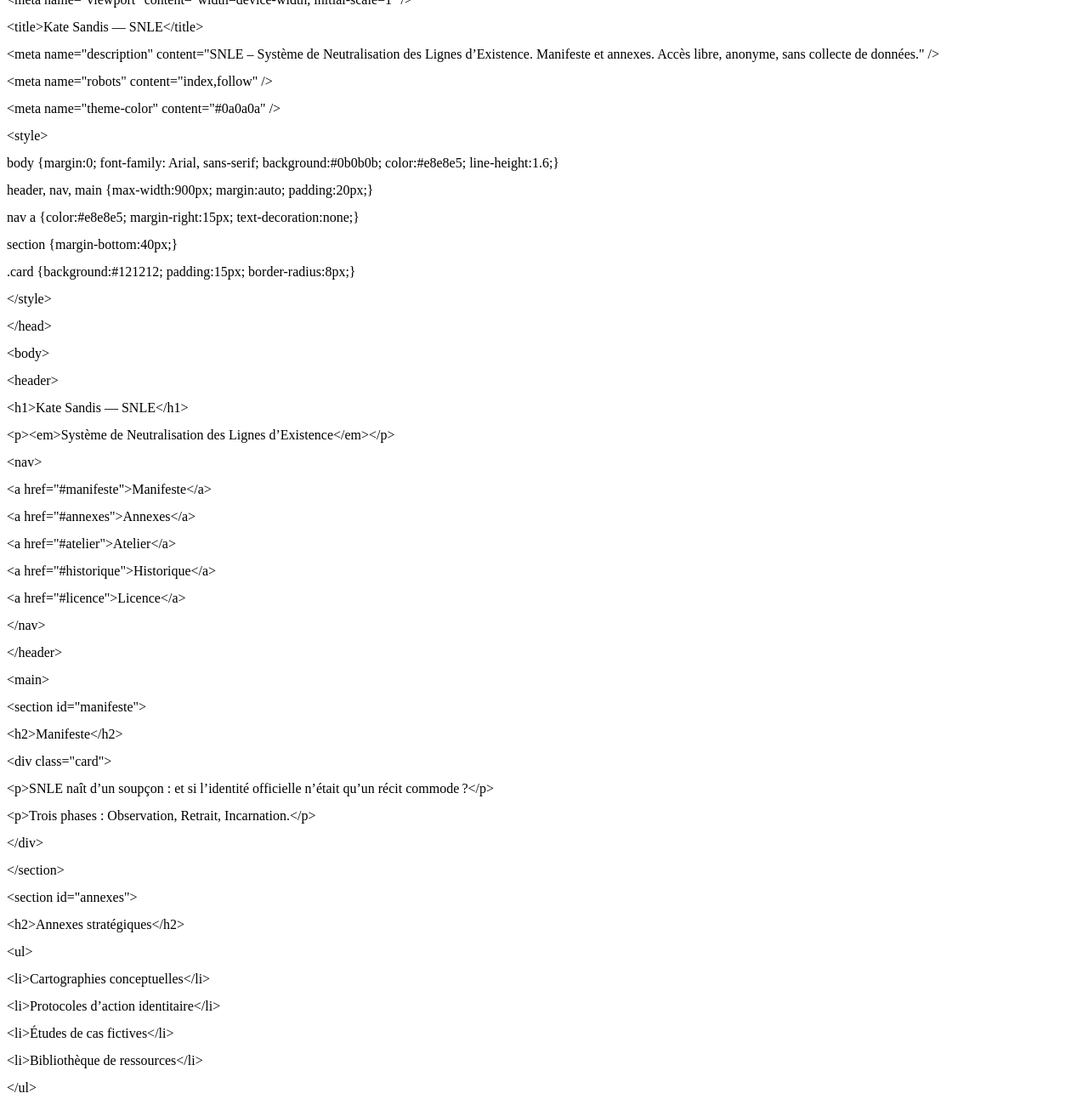
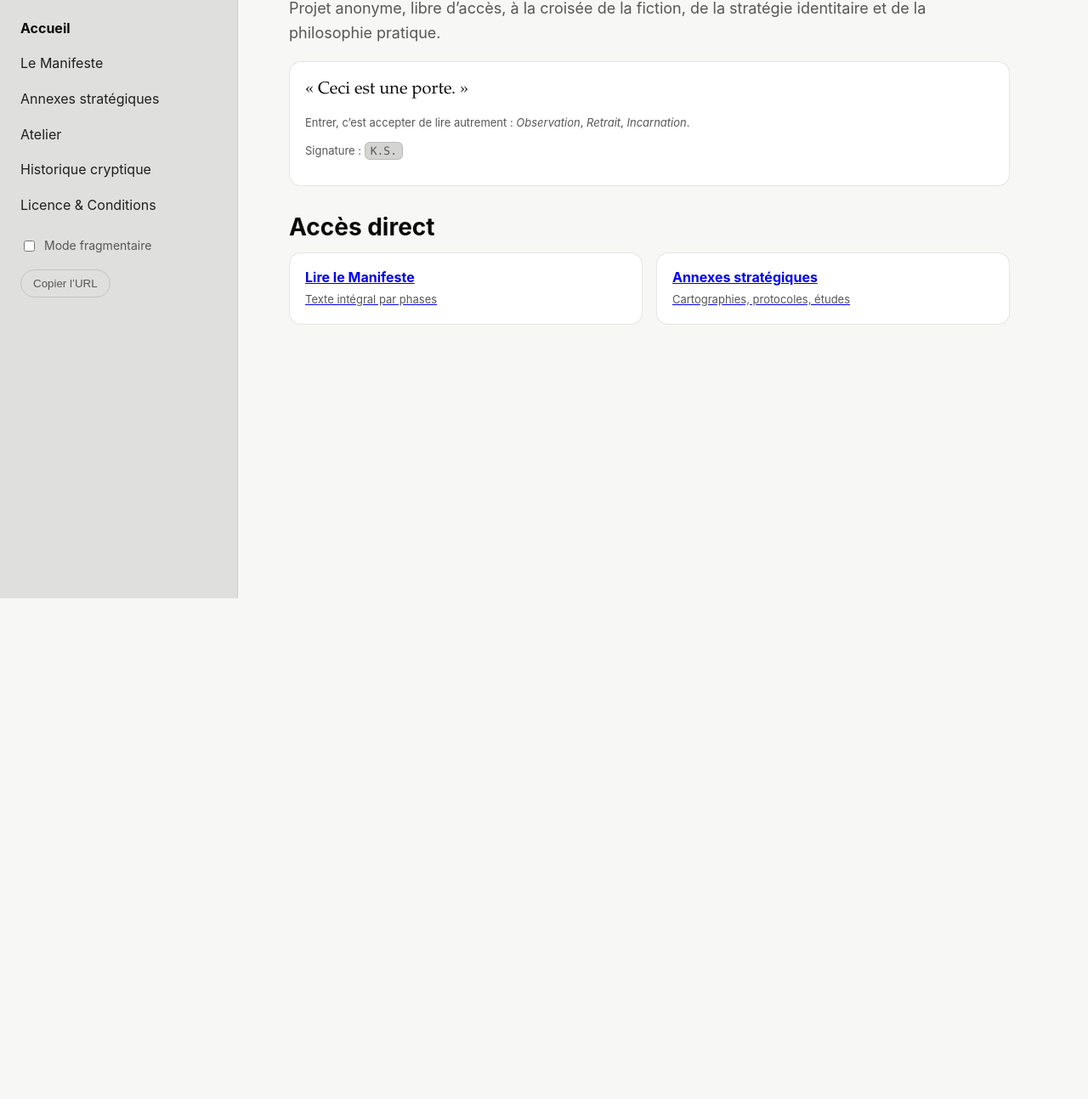
Before and after one commit to KateSandis/snle-site, a plain HTML site: page index.html in a window 1280 px wide. Shown: the part 144-1437 px from the top of the page at 85% size. After the commit the page ends 848 px from the top, so only its background shows below. Drawn offline with Linux system fonts and the light colour scheme.

Commit message:
index.html

```diff
--- a/index.html
+++ b/index.html
@@ -1,122 +1,243 @@
-<!DOCTYPE HTML PUBLIC "-//W3C//DTD HTML 4.0 Transitional//EN">
-<html>
+<!DOCTYPE html>
+<html lang="fr">
 <head>
-	<meta http-equiv="content-type" content="text/html; charset=windows-1252"/>
-	<title></title>
-	<meta name="generator" content="LibreOffice 7.2.2.2 (Windows)"/>
-	<meta name="created" content="00:00:00"/>
-	<meta name="changed" content="2025-08-13T12:20:48.305000000"/>
-	<style type="text/css">
-		@page { size: 21cm 29.7cm; margin: 2cm }
-		p { line-height: 115%; margin-bottom: 0.25cm; background: transparent }
-	</style>
+  <meta charset="utf-8">
+  <meta name="viewport" content="width=device-width, initial-scale=1">
+  <title>SNLE — Kate Sandis</title>
+  <meta name="description" content="SNLE – Système de Neutralisation des Lignes d’Existence. Manifeste et annexes libres d’accès. Aucune collecte de données.">
+  <meta name="robots" content="index,follow">
+  <meta name="color-scheme" content="dark light">
+  <style>
+    :root {
+      --bg: #0b0b0b; --fg: #e8e8e5; --muted:#b7b7b1; --card:#121212;
+      --mono: ui-monospace, SFMono-Regular, Menlo, Monaco, Consolas, "Liberation Mono", "Courier New", monospace;
+      --serif: ui-serif, "Iowan Old Style", Garamond, "Times New Roman", serif;
+      --sans: Inter, ui-sans-serif, system-ui, -apple-system, Segoe UI, Roboto, Helvetica, Arial;
+    }
+    @media (prefers-color-scheme: light){ :root{ --bg:#f7f7f5; --fg:#0b0b0b; --muted:#575757; --card:#ffffff; } }
+    html,body{height:100%}
+    body{margin:0;background:var(--bg);color:var(--fg);font-family:var(--sans);line-height:1.6;display:grid;grid-template-columns:280px 1fr;min-height:100dvh}
+    /* Sidebar */
+    aside{border-right:1px solid rgba(127,127,127,.2);padding:24px;position:sticky;top:0;height:100dvh;overflow:auto;background:color-mix(in srgb,var(--bg) 90%, var(--fg))}
+    .brand h2{margin:0}
+    .brand small{color:var(--muted);font-family:var(--mono)}
+    nav a{display:block;color:inherit;text-decoration:none;padding:8px 0;opacity:.9}
+    nav a[aria-current="page"]{opacity:1;font-weight:700}
+    .meta{margin-top:16px;font-size:12px;color:var(--muted)}
+    .toggle{margin-top:16px;display:flex;gap:8px;align-items:center;font-size:14px;color:var(--muted)}
+    /* Main */
+    main{padding:32px clamp(24px,6vw,60px)}
+    section{display:none;max-width:84ch}
+    section.active{display:block}
+    h1,h2,h3{line-height:1.2}
+    h1{font-size:clamp(28px,4vw,40px);margin:0 0 12px}
+    h2{font-size:clamp(22px,3vw,28px);margin:32px 0 12px}
+    p.lead{font-size:18px;color:var(--muted);margin-top:0}
+    .card{background:var(--card);border:1px solid rgba(127,127,127,.2);padding:16px 18px;border-radius:14px}
+    .grid{display:grid;gap:16px}
+    .grid.two{grid-template-columns:repeat(auto-fit,minmax(260px,1fr))}
+    .muted{color:var(--muted)}
+    .small{font-size:13px}
+    .btn{appearance:none;border:1px solid rgba(127,127,127,.3);color:inherit;background:transparent;border-radius:999px;padding:8px 14px;cursor:pointer}
+    .btn:hover{border-color:rgba(127,127,127,.6)}
+    .kbd{font-family:var(--mono);background:color-mix(in srgb,var(--bg) 85%, var(--fg));border:1px solid rgba(127,127,127,.3);padding:2px 6px;border-radius:6px}
+    hr{border:0;border-top:1px solid rgba(127,127,127,.25);margin:24px 0}
+    @media (max-width: 880px){ body{grid-template-columns:1fr} aside{position:static;height:auto} }
+    @media print{aside{display:none}body{grid-template-columns:1fr;background:#fff;color:#000}main{color:#000}.card{border:1px solid #ccc;background:#fff}}
+  </style>
 </head>
-<body lang="fr-FR" link="#000080" vlink="#800000" dir="ltr"><p style="line-height: 100%; margin-bottom: 0cm">
-&lt;!DOCTYPE html&gt;</p>
-<p style="line-height: 100%; margin-bottom: 0cm">&lt;html lang=&quot;fr&quot;&gt;</p>
-<p style="line-height: 100%; margin-bottom: 0cm">&lt;head&gt;</p>
-<p style="line-height: 100%; margin-bottom: 0cm">&lt;meta
-charset=&quot;utf-8&quot; /&gt;</p>
-<p style="line-height: 100%; margin-bottom: 0cm">&lt;meta
-name=&quot;viewport&quot; content=&quot;width=device-width,
-initial-scale=1&quot; /&gt;</p>
-<p style="line-height: 100%; margin-bottom: 0cm">&lt;title&gt;Kate
-Sandis &mdash; SNLE&lt;/title&gt;</p>
-<p style="line-height: 100%; margin-bottom: 0cm">&lt;meta
-name=&quot;description&quot; content=&quot;SNLE &ndash; Syst&egrave;me
-de Neutralisation des Lignes d&rsquo;Existence. Manifeste et annexes.
-Acc&egrave;s libre, anonyme, sans collecte de donn&eacute;es.&quot;
-/&gt;</p>
-<p style="line-height: 100%; margin-bottom: 0cm">&lt;meta
-name=&quot;robots&quot; content=&quot;index,follow&quot; /&gt;</p>
-<p style="line-height: 100%; margin-bottom: 0cm">&lt;meta
-name=&quot;theme-color&quot; content=&quot;#0a0a0a&quot; /&gt;</p>
-<p style="line-height: 100%; margin-bottom: 0cm">&lt;style&gt;</p>
-<p style="line-height: 100%; margin-bottom: 0cm">body {margin:0;
-font-family: Arial, sans-serif; background:#0b0b0b; color:#e8e8e5;
-line-height:1.6;}</p>
-<p style="line-height: 100%; margin-bottom: 0cm">header, nav, main
-{max-width:900px; margin:auto; padding:20px;}</p>
-<p style="line-height: 100%; margin-bottom: 0cm">nav a
-{color:#e8e8e5; margin-right:15px; text-decoration:none;}</p>
-<p style="line-height: 100%; margin-bottom: 0cm">section
-{margin-bottom:40px;}</p>
-<p style="line-height: 100%; margin-bottom: 0cm">.card
-{background:#121212; padding:15px; border-radius:8px;}</p>
-<p style="line-height: 100%; margin-bottom: 0cm">&lt;/style&gt;</p>
-<p style="line-height: 100%; margin-bottom: 0cm">&lt;/head&gt;</p>
-<p style="line-height: 100%; margin-bottom: 0cm">&lt;body&gt;</p>
-<p style="line-height: 100%; margin-bottom: 0cm">&lt;header&gt;</p>
-<p style="line-height: 100%; margin-bottom: 0cm">&lt;h1&gt;Kate
-Sandis &mdash; SNLE&lt;/h1&gt;</p>
-<p style="line-height: 100%; margin-bottom: 0cm">&lt;p&gt;&lt;em&gt;Syst&egrave;me
-de Neutralisation des Lignes d&rsquo;Existence&lt;/em&gt;&lt;/p&gt;</p>
-<p style="line-height: 100%; margin-bottom: 0cm">&lt;nav&gt;</p>
-<p style="line-height: 100%; margin-bottom: 0cm">&lt;a
-href=&quot;#manifeste&quot;&gt;Manifeste&lt;/a&gt;</p>
-<p style="line-height: 100%; margin-bottom: 0cm">&lt;a
-href=&quot;#annexes&quot;&gt;Annexes&lt;/a&gt;</p>
-<p style="line-height: 100%; margin-bottom: 0cm">&lt;a
-href=&quot;#atelier&quot;&gt;Atelier&lt;/a&gt;</p>
-<p style="line-height: 100%; margin-bottom: 0cm">&lt;a
-href=&quot;#historique&quot;&gt;Historique&lt;/a&gt;</p>
-<p style="line-height: 100%; margin-bottom: 0cm">&lt;a
-href=&quot;#licence&quot;&gt;Licence&lt;/a&gt;</p>
-<p style="line-height: 100%; margin-bottom: 0cm">&lt;/nav&gt;</p>
-<p style="line-height: 100%; margin-bottom: 0cm">&lt;/header&gt;</p>
-<p style="line-height: 100%; margin-bottom: 0cm">&lt;main&gt;</p>
-<p style="line-height: 100%; margin-bottom: 0cm">&lt;section
-id=&quot;manifeste&quot;&gt;</p>
-<p style="line-height: 100%; margin-bottom: 0cm">&lt;h2&gt;Manifeste&lt;/h2&gt;</p>
-<p style="line-height: 100%; margin-bottom: 0cm">&lt;div
-class=&quot;card&quot;&gt;</p>
-<p style="line-height: 100%; margin-bottom: 0cm">&lt;p&gt;SNLE na&icirc;t
-d&rsquo;un soup&ccedil;on : et si l&rsquo;identit&eacute; officielle
-n&rsquo;&eacute;tait qu&rsquo;un r&eacute;cit commode&#8239;?&lt;/p&gt;</p>
-<p style="line-height: 100%; margin-bottom: 0cm">&lt;p&gt;Trois
-phases : Observation, Retrait, Incarnation.&lt;/p&gt;</p>
-<p style="line-height: 100%; margin-bottom: 0cm">&lt;/div&gt;</p>
-<p style="line-height: 100%; margin-bottom: 0cm">&lt;/section&gt;</p>
-<p style="line-height: 100%; margin-bottom: 0cm">&lt;section
-id=&quot;annexes&quot;&gt;</p>
-<p style="line-height: 100%; margin-bottom: 0cm">&lt;h2&gt;Annexes
-strat&eacute;giques&lt;/h2&gt;</p>
-<p style="line-height: 100%; margin-bottom: 0cm">&lt;ul&gt;</p>
-<p style="line-height: 100%; margin-bottom: 0cm">&lt;li&gt;Cartographies
-conceptuelles&lt;/li&gt;</p>
-<p style="line-height: 100%; margin-bottom: 0cm">&lt;li&gt;Protocoles
-d&rsquo;action identitaire&lt;/li&gt;</p>
-<p style="line-height: 100%; margin-bottom: 0cm">&lt;li&gt;&Eacute;tudes
-de cas fictives&lt;/li&gt;</p>
-<p style="line-height: 100%; margin-bottom: 0cm">&lt;li&gt;Biblioth&egrave;que
-de ressources&lt;/li&gt;</p>
-<p style="line-height: 100%; margin-bottom: 0cm">&lt;/ul&gt;</p>
-<p style="line-height: 100%; margin-bottom: 0cm">&lt;/section&gt;</p>
-<p style="line-height: 100%; margin-bottom: 0cm">&lt;section
-id=&quot;atelier&quot;&gt;</p>
-<p style="line-height: 100%; margin-bottom: 0cm">&lt;h2&gt;Atelier&lt;/h2&gt;</p>
-<p style="line-height: 100%; margin-bottom: 0cm">&lt;p&gt;Outils et
-gabarits pour cr&eacute;er votre propre syst&egrave;me de
-neutralisation identitaire.&lt;/p&gt;</p>
-<p style="line-height: 100%; margin-bottom: 0cm">&lt;/section&gt;</p>
-<p style="line-height: 100%; margin-bottom: 0cm">&lt;section
-id=&quot;historique&quot;&gt;</p>
-<p style="line-height: 100%; margin-bottom: 0cm">&lt;h2&gt;Historique
-cryptique&lt;/h2&gt;</p>
-<p style="line-height: 100%; margin-bottom: 0cm">&lt;p&gt;Entr&eacute;es
-anonymes, dat&eacute;es UTC, retra&ccedil;ant les &eacute;volutions
-du projet.&lt;/p&gt;</p>
-<p style="line-height: 100%; margin-bottom: 0cm">&lt;/section&gt;</p>
-<p style="line-height: 100%; margin-bottom: 0cm">&lt;section
-id=&quot;licence&quot;&gt;</p>
-<p style="line-height: 100%; margin-bottom: 0cm">&lt;h2&gt;Licence &amp;
-Conditions&lt;/h2&gt;</p>
-<p style="line-height: 100%; margin-bottom: 0cm">&lt;p&gt;Contenu
-sous licence CC BY-NC-SA 4.0. Site statique, aucune collecte de
-donn&eacute;es.&lt;/p&gt;</p>
-<p style="line-height: 100%; margin-bottom: 0cm">&lt;/section&gt;</p>
-<p style="line-height: 100%; margin-bottom: 0cm">&lt;/main&gt;</p>
-<p style="line-height: 100%; margin-bottom: 0cm">&lt;/body&gt;</p>
-<p style="line-height: 100%; margin-bottom: 0cm">&lt;/html&gt;</p>
+<body>
+  <aside>
+    <div class="brand">
+      <h2>Kate Sandis</h2>
+      <div class="small">SNLE — Manifeste ouvert</div>
+      <div class="meta">Site statique. Aucune collecte. Aucun cookie. Aucune analytics.</div>
+    </div>
+    <nav style="margin-top:24px">
+      <a href="#/" data-route>Accueil</a>
+      <a href="#/manifeste" data-route>Le Manifeste</a>
+      <a href="#/annexes" data-route>Annexes stratégiques</a>
+      <a href="#/atelier" data-route>Atelier</a>
+      <a href="#/historique" data-route>Historique cryptique</a>
+      <a href="#/licence" data-route>Licence & Conditions</a>
+    </nav>
+    <div class="toggle">
+      <input id="fragmentToggle" type="checkbox">
+      <label for="fragmentToggle">Mode fragmentaire</label>
+    </div>
+    <div class="meta small">
+      <button class="btn" id="shareBtn" type="button">Copier l’URL</button>
+      <span id="shareState" class="small muted" aria-live="polite"></span>
+    </div>
+  </aside>
+
+  <main>
+    <noscript>
+      <div class="card small">JavaScript désactivé : la navigation fonctionnera, mais certaines fonctions (fragments, atelier) seront inactives.</div>
+    </noscript>
+
+    <!-- Accueil -->
+    <section id="home" class="active" role="region" aria-labelledby="home-title">
+      <h1 id="home-title">SNLE — Système de Neutralisation des Lignes d’Existence</h1>
+      <p class="lead">Projet anonyme, libre d’accès, à la croisée de la fiction, de la stratégie identitaire et de la philosophie pratique.</p>
+      <div class="card">
+        <p style="font-family:var(--serif);font-size:20px;margin:0 0 8px">« Ceci est une porte. »</p>
+        <p class="muted small">Entrer, c’est accepter de lire autrement : <em>Observation</em>, <em>Retrait</em>, <em>Incarnation</em>.</p>
+        <p class="small muted">Signature : <span class="kbd">K.S.</span></p>
+      </div>
+      <h2>Accès direct</h2>
+      <div class="grid two">
+        <a class="card" href="#/manifeste"><strong>Lire le Manifeste</strong><br><span class="muted small">Texte intégral par phases</span></a>
+        <a class="card" href="#/annexes"><strong>Annexes stratégiques</strong><br><span class="muted small">Cartographies, protocoles, études</span></a>
+      </div>
+    </section>
+
+    <!-- Manifeste -->
+    <section id="manifeste" role="region" aria-labelledby="manifeste-title">
+      <h1 id="manifeste-title">Le Manifeste SNLE</h1>
+      <p class="lead">Trilogie : <strong>Observation</strong> · <strong>Retrait</strong> · <strong>Incarnation</strong>. Lecture continue ou fragmentaire.</p>
+
+      <h2>Préambule</h2>
+      <p data-frag>SNLE naît d’un soupçon : et si l’identité officielle n’était qu’un récit commode ?</p>
+      <p data-frag>Nous proposons une discipline douce : se soustraire à la capture narrative, puis écrire autrement.</p>
+
+      <h2>Phase I — Observation</h2>
+      <p data-frag>Cartographier les prises : noms, numéros, habitudes, gestes. Ce qui s’accroche indique ce qui retient.</p>
+      <p data-frag>Observer sans conclure : toute conclusion est déjà une appartenance.</p>
+
+      <h2>Phase II — Retrait</h2>
+      <p data-frag>Disparaître n’est pas s’absenter : c’est redistribuer la lumière.</p>
+      <p data-frag>Débrancher les réflexes d’aveu. Réapprendre à ne rien devoir à l’algorithme.</p>
+
+      <h2>Phase III — Incarnation</h2>
+      <p data-frag>Choisir la fiction opératoire : une identité d’usage, réversible, éthique.</p>
+      <p data-frag>Habiter la faille : parler juste assez pour déplacer.</p>
+
+      <div class="card small muted">Téléchargements (bientôt) : PDF du Manifeste · EPUB · TXT minimal.</div>
+    </section>
+
+    <!-- Annexes -->
+    <section id="annexes" role="region" aria-labelledby="annexes-title">
+      <h1 id="annexes-title">Annexes stratégiques</h1>
+      <div class="grid two">
+        <div class="card">
+          <h3>Cartographies conceptuelles</h3>
+          <p class="muted small">Diagrammes des prises, lignes d’existence, zones de capture.</p>
+        </div>
+        <div class="card">
+          <h3>Protocoles d’action identitaire</h3>
+          <p class="muted small">Recettes sobres, légales : minimiser, déplacer, dissoudre.</p>
+        </div>
+        <div class="card">
+          <h3>Études de cas (fictions)</h3>
+          <p class="muted small">Expériences narratives : avatars utiles, masques éthiques.</p>
+        </div>
+        <div class="card">
+          <h3>Bibliothèque</h3>
+          <p class="muted small">Citations-outils et ressources libres.</p>
+        </div>
+      </div>
+    </section>
+
+    <!-- Atelier -->
+    <section id="atelier" role="region" aria-labelledby="atelier-title">
+      <h1 id="atelier-title">Atelier</h1>
+      <p class="lead">Outils locaux, sans serveur. Rien n’est envoyé nulle part.</p>
+      <div class="card">
+        <h3>Générateur de fragments</h3>
+        <p class="small muted">Cliquez pour composer une séquence brève et imprimable.</p>
+        <button class="btn" id="genFrag" type="button">Composer 5 fragments</button>
+        <pre id="outFrag" class="small" style="white-space:pre-wrap;margin-top:12px"></pre>
+      </div>
+      <div class="card">
+        <h3>Cartes d’identité fictive (gabarit)</h3>
+        <ul class="small muted">
+          <li>Nom d’usage</li>
+          <li>Fonction</li>
+          <li>Rituel de disparition</li>
+          <li>Champ d’ombre</li>
+        </ul>
+      </div>
+    </section>
+
+    <!-- Historique -->
+    <section id="historique" role="region" aria-labelledby="historique-title">
+      <h1 id="historique-title">Historique cryptique</h1>
+      <ul class="small muted" id="log"></ul>
+      <div class="card small muted">Entrées non signées, datées UTC. Aucun auteur réel.</div>
+    </section>
+
+    <!-- Licence -->
+    <section id="licence" role="region" aria-labelledby="licence-title">
+      <h1 id="licence-title">Licence & Conditions</h1>
+      <p class="small">Contenu sous licence <strong>CC BY-NC-SA 4.0</strong> (à confirmer). Site statique, sans collecte ni cookies. Aucun formulaire. Aucun script tiers.</p>
+      <hr>
+      <details>
+        <summary class="small">Mentions techniques</summary>
+        <ul class="small muted">
+          <li>Hébergeable sur GitHub Pages / Netlify / Vercel.</li>
+          <li>Un seul fichier (cette page) pour simplicité initiale.</li>
+          <li>Accessibilité : contraste fort, navigation clavier.</li>
+        </ul>
+      </details>
+    </section>
+  </main>
+
+  <script>
+    // --- Router hash ---
+    const routes = { '#/': 'home', '#/manifeste': 'manifeste', '#/annexes': 'annexes', '#/atelier': 'atelier', '#/historique': 'historique', '#/licence': 'licence' };
+    const sections = Object.values(routes).map(id => document.getElementById(id));
+    function render(){ const hash = location.hash || '#/'; sections.forEach(s=>s.classList.remove('active')); const id = routes[hash] || 'home'; document.getElementById(id).classList.add('active'); document.querySelectorAll('[data-route]').forEach(a=>a.setAttribute('aria-current', a.getAttribute('href')===hash? 'page':'false')); }
+    addEventListener('hashchange', render); render();
+
+    // --- Mode fragmentaire ---
+    const fragToggle = document.getElementById('fragmentToggle');
+    const fragParas = [...document.querySelectorAll('[data-frag]')];
+    if (fragToggle) {
+      fragToggle.addEventListener('change', () => {
+        if (!fragToggle.checked) { fragParas.forEach(p => p.style.display=''); return; }
+        fragParas.forEach(p => p.style.display = Math.random() < 0.5 ? 'block' : 'none');
+      });
+    }
+
+    // --- Partage/clipboard ---
+    const shareBtn = document.getElementById('shareBtn');
+    const shareState = document.getElementById('shareState');
+    if (shareBtn) {
+      shareBtn.addEventListener('click', async () => {
+        try { await navigator.clipboard.writeText(location.href); shareState.textContent='Lien copié.'; setTimeout(()=>shareState.textContent='', 2000); }
+        catch(e){ shareState.textContent='Copie impossible.'; }
+      });
+    }
+
+    // --- Atelier : fragments ---
+    const FRAG_POOL = [
+      'Regarder sans capturer.',
+      'Nommer, puis effacer la trace du nom.',
+      'Une identité est un outil, pas un sanctuaire.',
+      'La fiction est une méthode opératoire.',
+      'Se soustraire n\'est pas se taire.',
+      'Éviter les miroirs totalisants.',
+      'Conserver une marge d\'ombre utile.',
+      'Parler juste assez pour déplacer.',
+      'Changer de point d\'appui, pas de monde.',
+      'Le dossier n\'est pas la personne.'
+    ];
+    const genBtn = document.getElementById('genFrag');
+    const outFrag = document.getElementById('outFrag');
+    if (genBtn) {
+      genBtn.addEventListener('click', () => {
+        const picks = [...FRAG_POOL].sort(()=>Math.random()-0.5).slice(0,5);
+        outFrag.textContent = picks.map(x=>'• '+x).join('\n');
+      });
+    }
+
+    // --- Historique ---
+    const log = document.getElementById('log');
+    const entries = [ ['2025-08-13','Remise à neuf du fichier index.html.'], ['2025-08-13','Vérifications d’accessibilité et mode clair/sombre.'] ];
+    if (log) entries.forEach(([d,t])=>{ const li=document.createElement('li'); li.textContent=`${d} — ${t}`; log.appendChild(li); });
+  </script>
 </body>
 </html>
+
+</html>
```
